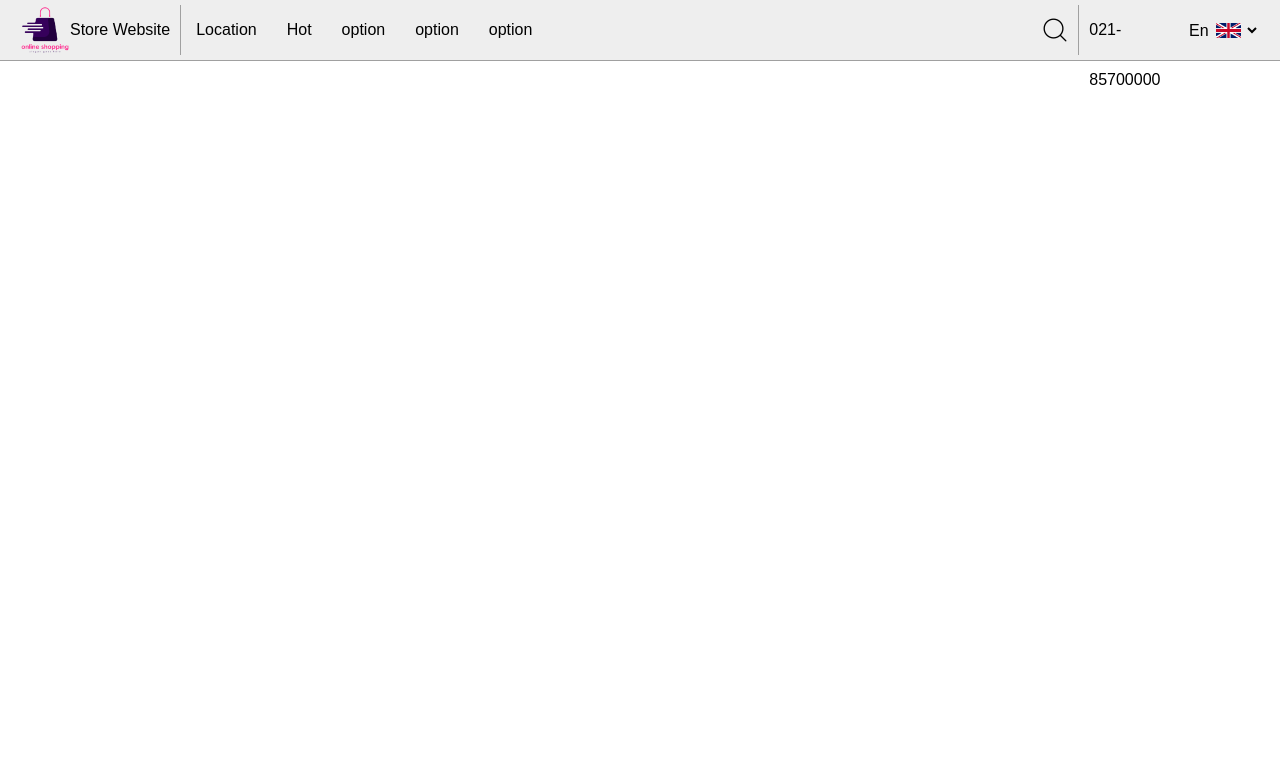
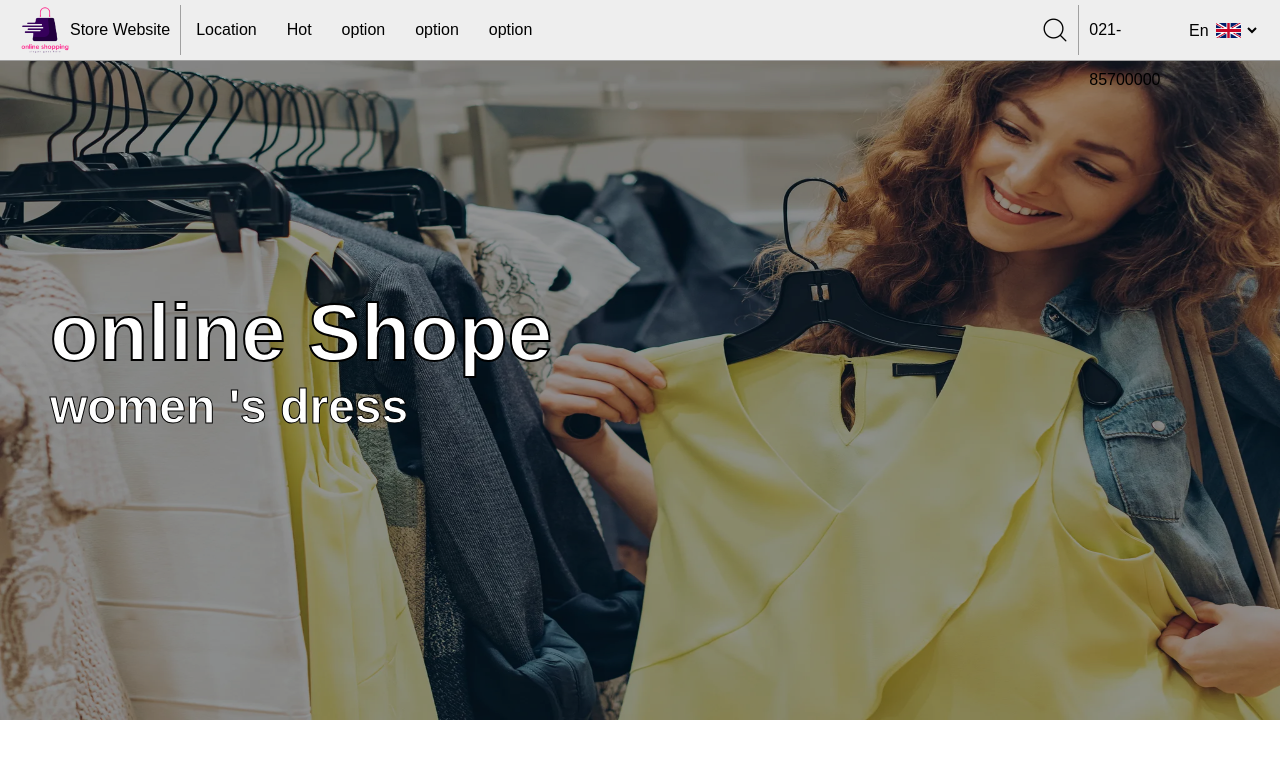
Before and after one commit to behnamsani/store-website, a React (Create React App) app: page / in a window 1280 px wide. Shown: the top 758 px of the page. Built offline with nearby package versions, Linux system fonts and the light colour scheme.

Commit message:
Start designing a store banner

```diff
--- a/src/App.jsx
+++ b/src/App.jsx
@@ -1,10 +1,15 @@
 import React, { Component } from 'react';
 import Header from './Components/Header';
+import Banner from './Components/Banner';
 class App extends Component {
     state = {  }
     render() {
         return (
+            <>
             <Header />
+            <Banner />
+            </>
+
         );
     }
 }
--- /dev/null
+++ b/src/Components/Banner.jsx
@@ -0,0 +1,18 @@
+import React, { Component } from 'react';
+import styles from '../Css/Banner.module.css'
+class Banner extends Component {
+    state = {  }
+    render() {
+        return (
+            <div id={styles.Banner}>
+                <div id={styles.black}></div>
+                <div>
+                    <h2>online Shope</h2>
+                    <h3> women 's dress</h3>
+                </div>
+            </div>
+        );
+    }
+}
+
+export default Banner;
--- /dev/null
+++ b/src/Css/Banner.module.css
@@ -0,0 +1,41 @@
+#Banner{
+    width: 100%;
+    height: 720px;
+    background: url('../images/img-Banner.webp') no-repeat;
+    background-size: 1600px 720px;
+    display: flex;
+    justify-content: start;
+    align-items: center;
+    position: relative;
+    z-index: -1;
+}
+#black{
+    width: 100%;
+    height: inherit;
+    background-color: #000;
+    opacity: 0.4;
+    position: absolute;
+    top: 0;
+    left: 0;
+    margin: 0 !important;
+    z-index: 1;
+}
+#Banner div{
+    margin-left: 50px;
+}
+#Banner div h2{
+    color: #fff;
+    font-size: 5rem;
+    -webkit-text-stroke:2px #000 ;
+    position: relative;
+    z-index: 10;
+
+}
+#Banner div h3{
+    color: #fff;
+    font-size: 3rem;
+    -webkit-text-stroke:1px #000 ;
+    position: relative;
+    z-index: 10;
+
+}
--- a/src/Css/Header.module.css
+++ b/src/Css/Header.module.css
@@ -69,7 +69,7 @@
     height: inherit;
     border: none;
     outline: none;
-    background: rgba(180, 180, 180, 0.541);
+    background: rgb(255, 255, 255,0.8);
     position: absolute;
     top: 0;
     right: 0;
```
Also changed, not shown: src/images/img-Banner.webp (added).
